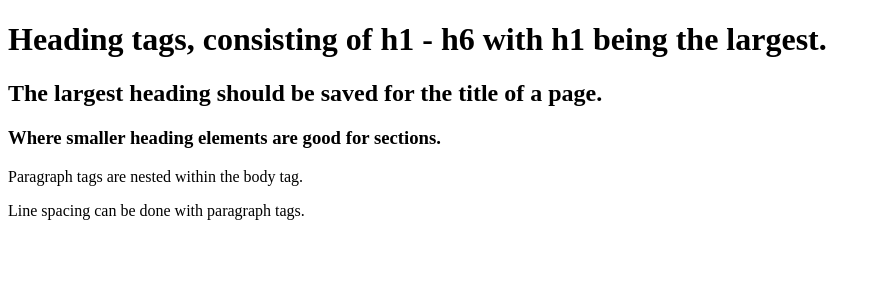
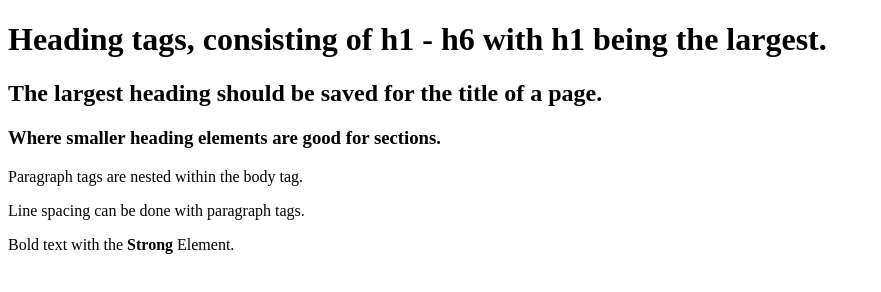
Before and after one commit to SonorousFrost/html-boiler-repo, a plain HTML site: page index.html in a window 1280 px wide. Shown: the whole page, without its empty margins (0-881 px from the left). Drawn offline with Linux system fonts and the light colour scheme.

Commit message:
added strong element notation.

```diff
--- a/index.html
+++ b/index.html
@@ -25,6 +25,10 @@
         <p>
             Line spacing can be done with paragraph tags.
         </p>
+
+        <p>
+            Bold text with the <strong>Strong</strong> Element.
+        </p>
     </body>
 
 </html>
```
